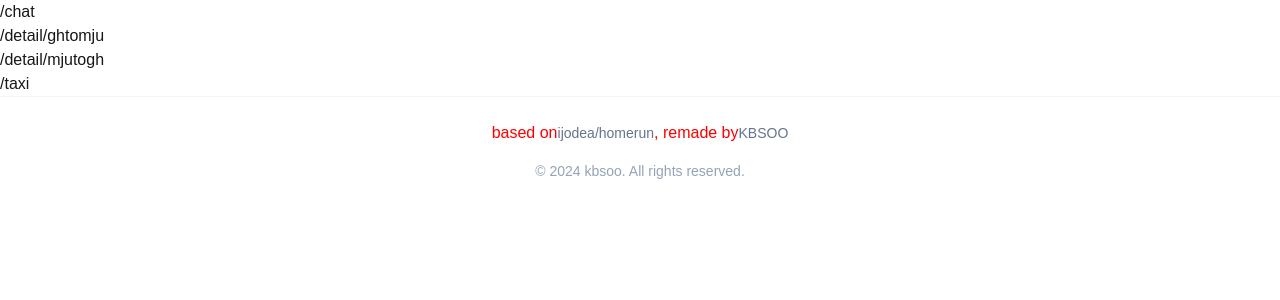
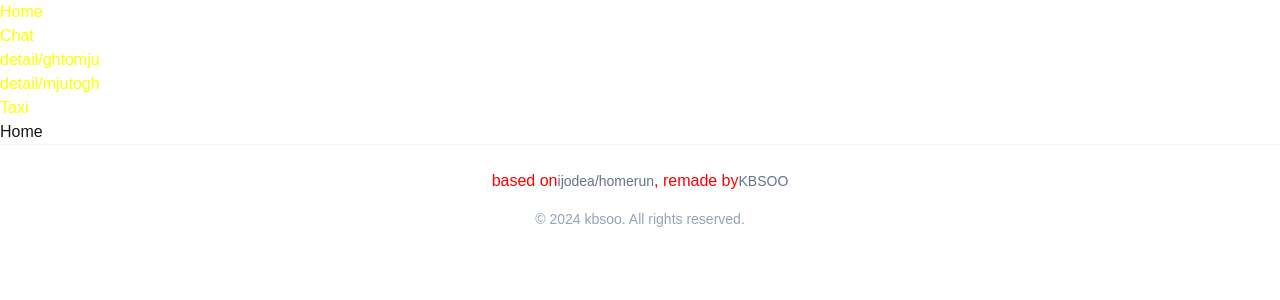
Before and after one commit to kbsooo/homerun2, a Next.js app in the folder frontend/: page / in a window 1280 px wide. Shown: the top 300 px of the page. Built offline with nearby package versions, Linux system fonts and the light colour scheme.

Commit message:
header init

```diff
--- a/frontend/src/app/components/Header.module.css
+++ b/frontend/src/app/components/Header.module.css
@@ -0,0 +1,3 @@
+.nav {
+  color: yellow;
+}
--- a/frontend/src/app/components/Header.tsx
+++ b/frontend/src/app/components/Header.tsx
@@ -0,0 +1,30 @@
+// app/components/Header.tsx
+import React from 'react';
+import Link from 'next/link';
+import styles from './Header.module.css';
+
+export default function Footer() {
+  return (
+    <header>
+      <nav className={styles.nav}>
+        <ul>
+          <li>
+            <Link href='/'>Home</Link>
+          </li>
+          <li>
+            <Link href='/chat'>Chat</Link>
+          </li>
+          <li>
+            <Link href='/detail/ghtomju'>detail/ghtomju</Link>
+          </li>
+          <li>
+            <Link href='detail/mjutogh'>detail/mjutogh</Link>
+          </li>
+          <li>
+            <Link href='/taxi'>Taxi</Link>
+          </li>
+        </ul>
+      </nav>
+    </header>
+  );
+}
--- a/frontend/src/app/page.tsx
+++ b/frontend/src/app/page.tsx
@@ -1,15 +1,12 @@
-import Link from "next/link";
+// import Link from "next/link";
+import Header from "../app/components/Header";
 import Footer from "../app/components/Footer";
 
 export default function Home() {
   return (
     <div>
-      <ul>
-        <li><Link href='/chat'>/chat</Link></li>
-        <li><Link href='/detail/ghtomju'>/detail/ghtomju</Link></li>
-        <li><Link href='/detail/mjutogh'>/detail/mjutogh</Link></li>
-        <li><Link href='/taxi'>/taxi</Link></li>
-      </ul>
+      <Header />
+        <h1>Home</h1>
       <Footer />
     </div>
   );
```
